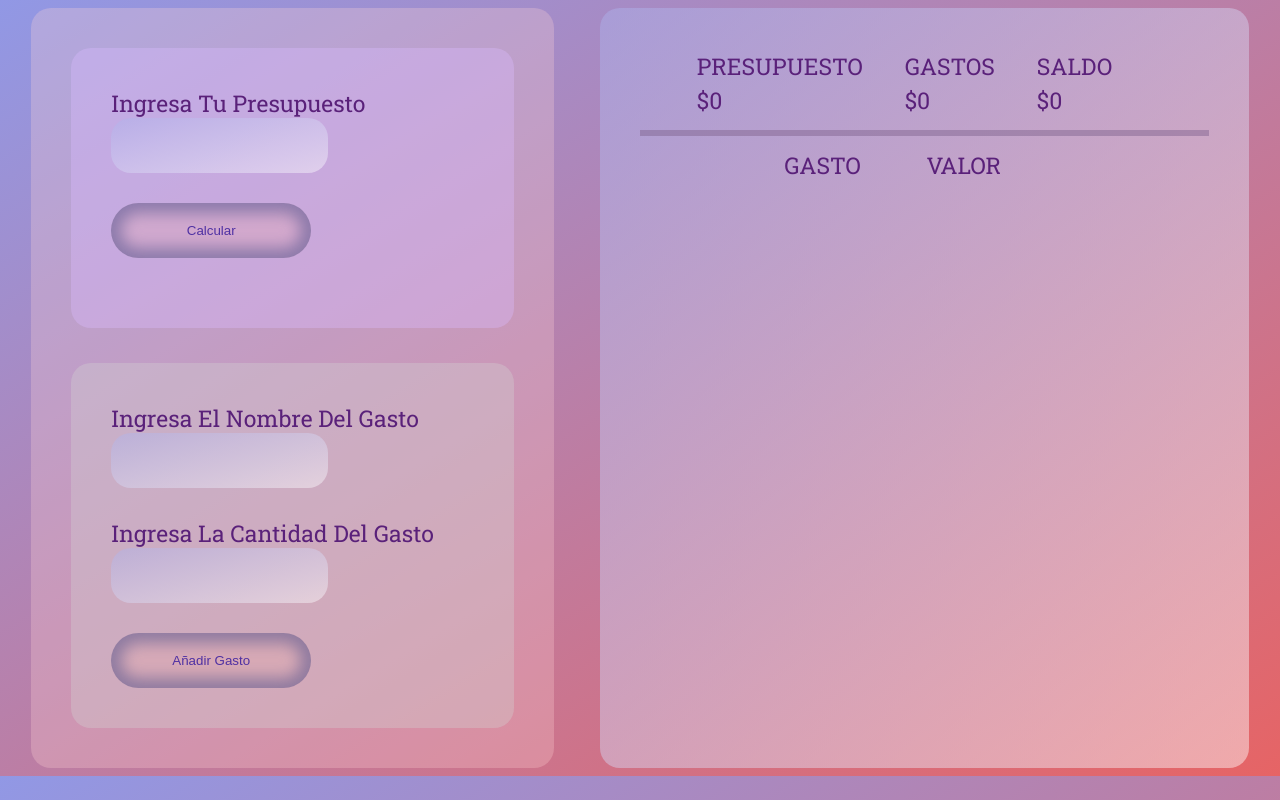
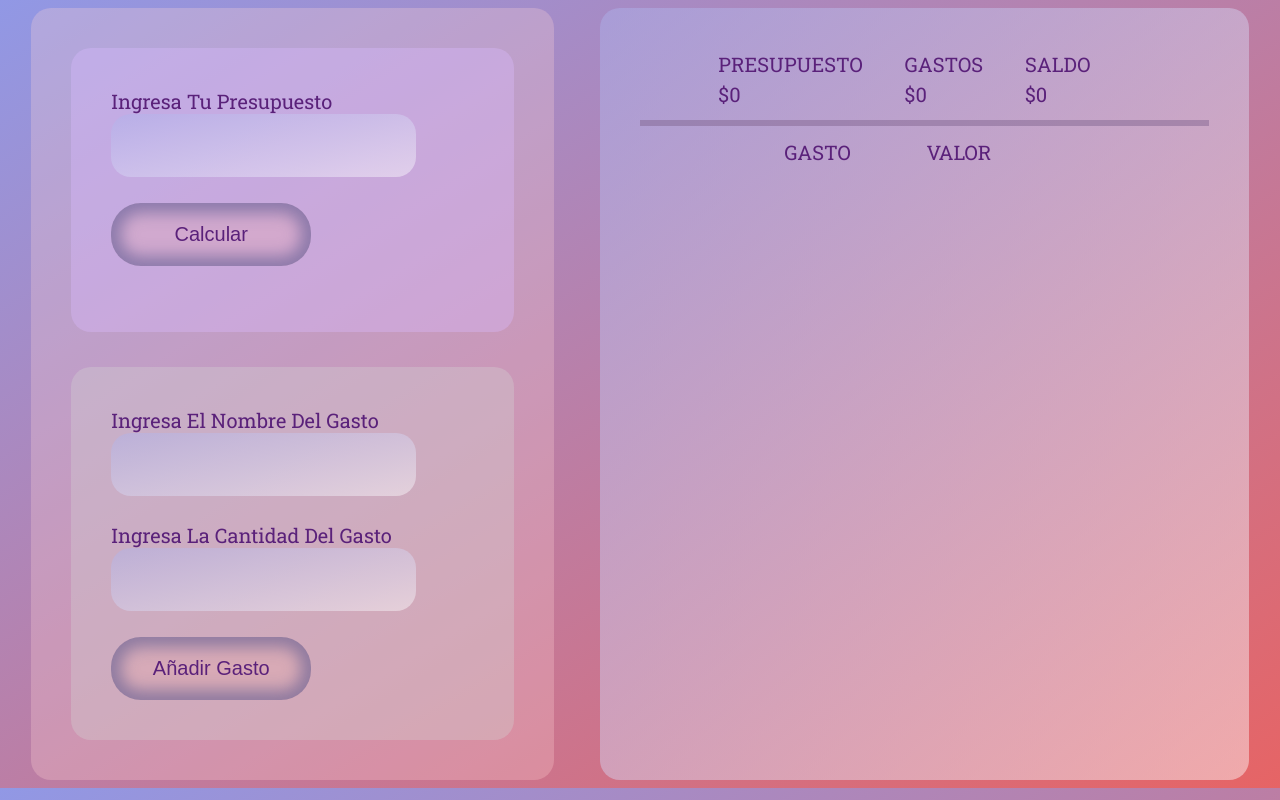
Before and after one commit to Romstroke/presupuestoapp, a plain HTML site: page index.html in a window 1280 px wide. Drawn offline with Linux system fonts and the light colour scheme.

Commit message:
un detallito para probar

```diff
--- a/assets/css/style.css
+++ b/assets/css/style.css
@@ -4,7 +4,7 @@ body{
     display: flex;
     justify-content: space-around;
     font-family: 'Roboto Slab', serif;
-    font-size: 23px;
+    font-size: 20px;
 }
 
 input{
@@ -13,16 +13,19 @@ input{
     border-radius: 20px;
     border: none;
     outline: none;
+    font-size: 20px;
+    color: #5a217a;
 }
 
 button{
         background-color:rgba(233, 169, 169, 0.288);
-        color: rgb(79, 49, 163);
+        color: #5a217a;
         border-radius: 30px;
         border: none;
         box-shadow: inset 0 0 15px 10px rgba(78, 79, 138, 0.527);
         padding: 20px;
         width: 200px;
+        font-size: 20px;
 }
 
 .ingresar{
```
